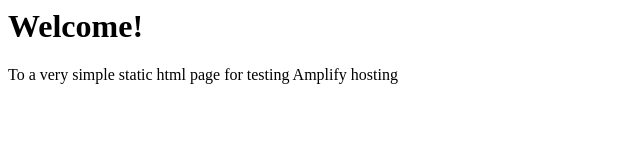
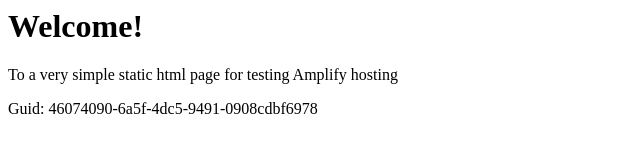
Before and after one commit to aws-aemilia-icn/Github-PR-Commit-Integration-Test-DoNotTouch-Gith-OKSLNVO2-v1-prod-ap-northeast-2, a website: page src/index.html in a window 1280 px wide. Shown: the whole page, without its empty margins (0-640 px from the left). Drawn offline with Linux system fonts and the light colour scheme.

Commit message:
commit from integ tests

```diff
--- a/src/index.html
+++ b/src/index.html
@@ -1,3 +1,5 @@
+
+
 <html lang="en">
 
 <head>
@@ -10,6 +12,6 @@
 <body>
     <h1>Welcome!</h1>
     <p>To a very simple static html page for testing Amplify hosting</p>
-</body>
+    <p>Guid: 46074090-6a5f-4dc5-9491-0908cdbf6978</p></body>
 
 </html>
```
